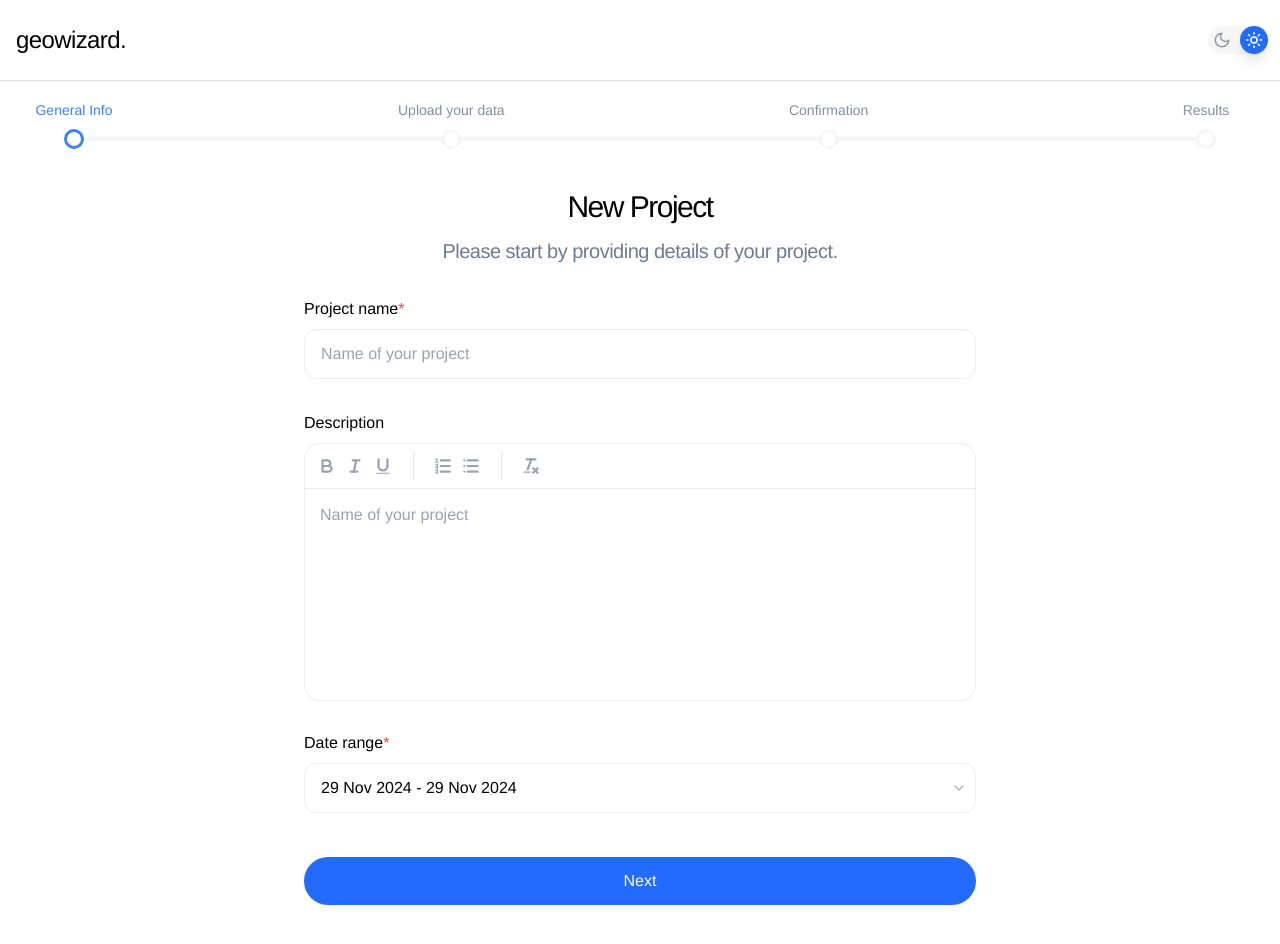
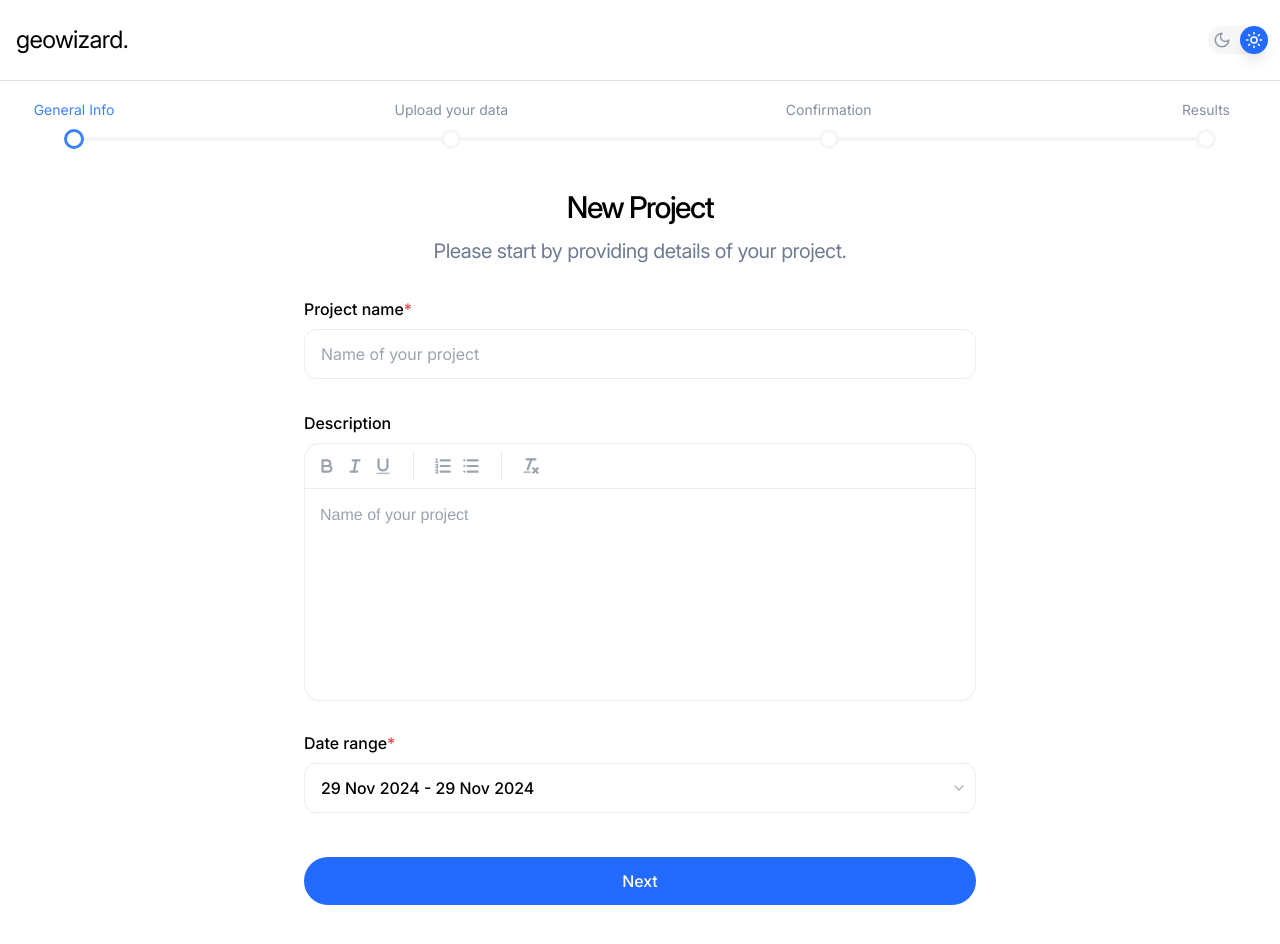
Before and after one commit to Zlvsky/geowizard, a React (Vite) app in the folder apps/app/: page / in a window 1280 px wide. Shown: the top 944 px of the page. Built offline with nearby package versions, Linux system fonts and the light colour scheme.

Commit message:
style: added Inter font

```diff
--- a/apps/app/src/index.css
+++ b/apps/app/src/index.css
@@ -69,11 +69,13 @@
   }
 }
 
-body {
-  margin: 0;
-}
-
 @layer base {
+   @font-face {
+    font-family: 'Inter';
+    font-weight: 100 900;
+    font-display: swap;
+    src: url('./assets/Inter.ttf') format('truetype');
+  }
   .clean-style ul,
   .clean-style ol,
   .clean-style p {
@@ -102,6 +104,11 @@ body {
     line-height: revert;
     letter-spacing: revert;
   }
+}
+
+body {
+  margin: 0;
+  font-family: 'Inter', sans-serif;
 }
 
 .hide-overflow {
--- a/apps/app/tailwind.config.js
+++ b/apps/app/tailwind.config.js
@@ -5,19 +5,19 @@ export default {
   theme: {
     extend: {
       fontFamily: {
-        sans: ['Helvetica', 'Arial', 'sans-serif']
+        sans: ['Inter', 'Helvetica', 'Arial', 'sans-serif']
       },
       colors: {
         primary: '#226BFE',
         'dark-background': '#212121',
         light: '#F6F6F6',
         slate: '#848FA1',
-        placeholder: "#9BA3AF",
-        "slate-text": "#6E7B92",
+        placeholder: '#9BA3AF',
+        'slate-text': '#6E7B92',
         ring: 'hsl(var(--ring))',
         background: 'hsl(var(--background))',
         foreground: 'hsl(var(--foreground))',
-        input: "#ECEDF0",
+        input: '#ECEDF0',
         destructive: {
           DEFAULT: 'hsl(var(--destructive))',
           foreground: 'hsl(var(--destructive-foreground))'
```
Also changed, not shown: apps/app/src/assets/Inter.ttf (added).
